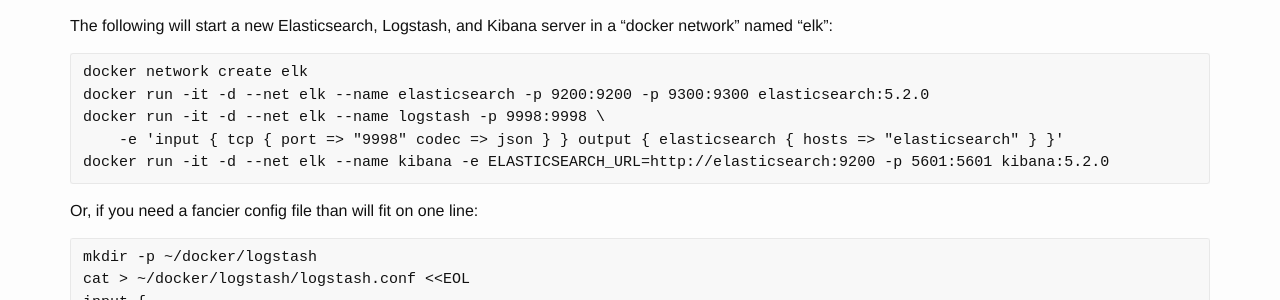
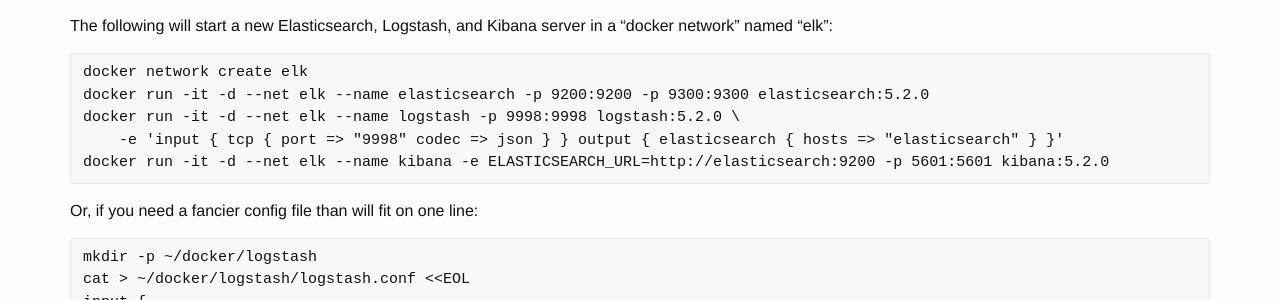
Before and after one commit to jwalton/thedreaming.org, a Jekyll site: the page built from _posts/2017-02-01-docker-logstash-revisited.md, in a window 1280 px wide. Shown: the part 414-714 px from the top of the page. Built offline with Jekyll 4.4.1, drawn with Linux system fonts in a browser that asks for light colours; comment, search, counter and statistics services are not loaded.

Commit message:
Update 2017-02-01-docker-logstash-revisited.md

```diff
--- a/_posts/2017-02-01-docker-logstash-revisited.md
+++ b/_posts/2017-02-01-docker-logstash-revisited.md
@@ -21,7 +21,7 @@
 
     docker network create elk
     docker run -it -d --net elk --name elasticsearch -p 9200:9200 -p 9300:9300 elasticsearch:5.2.0
-    docker run -it -d --net elk --name logstash -p 9998:9998 \
+    docker run -it -d --net elk --name logstash -p 9998:9998 logstash:5.2.0 \
         -e 'input { tcp { port => "9998" codec => json } } output { elasticsearch { hosts => "elasticsearch" } }'
     docker run -it -d --net elk --name kibana -e ELASTICSEARCH_URL=http://elasticsearch:9200 -p 5601:5601 kibana:5.2.0
 
```
